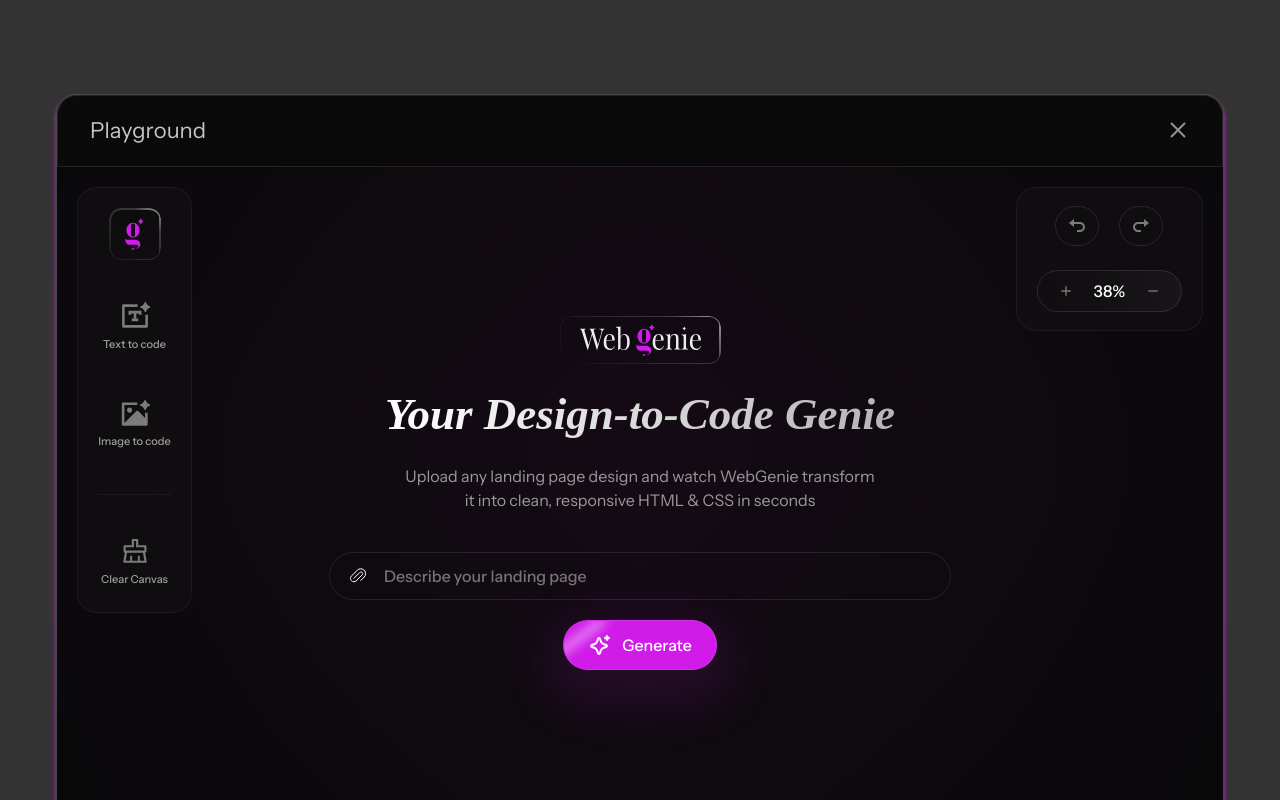
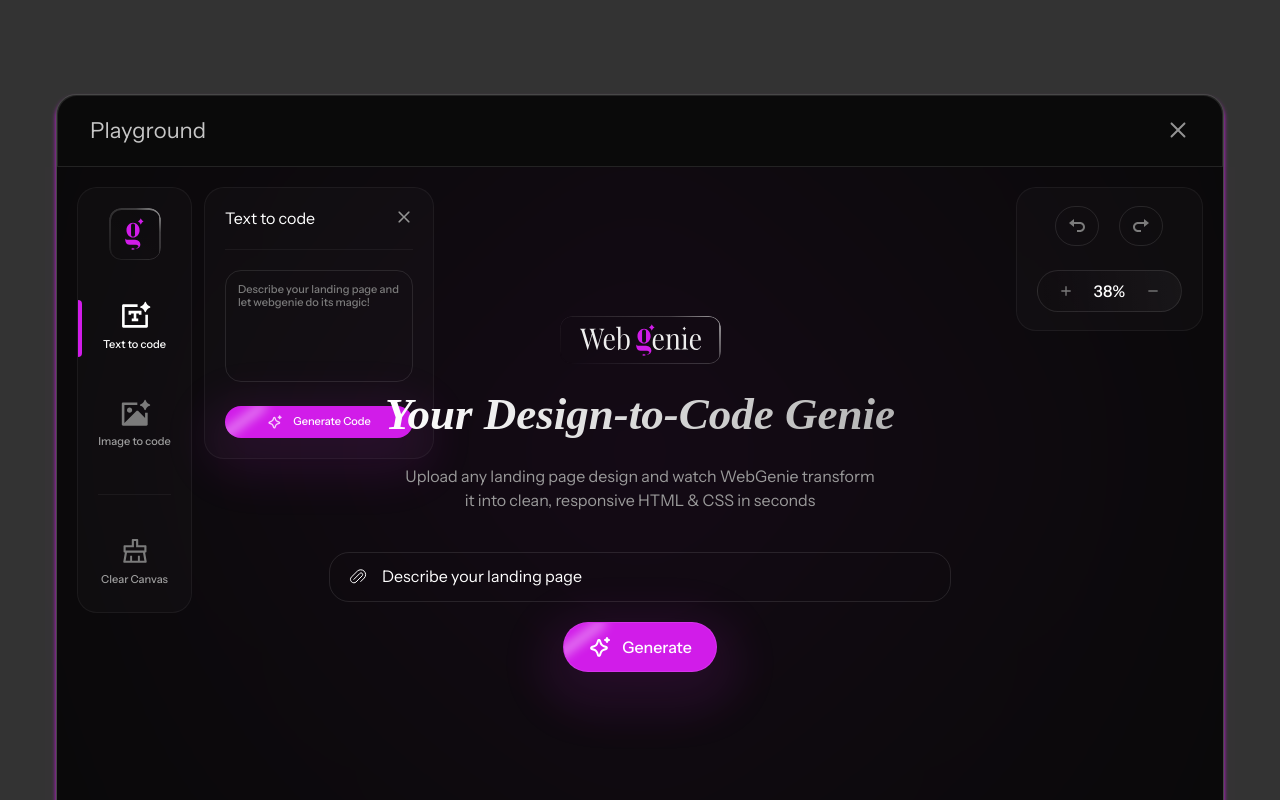
Before and after one commit to sangar-1028/web-genie-frontend, a React (Create React App) app: page /playground in a window 1280 px wide. Both pictures are taken after a click on the button "Text to code". Built offline with nearby package versions, Linux system fonts and the light colour scheme.

Commit message:
I have completed the Text to Code modal, fixed issues in the Collapse component and SearchInput form.

```diff
--- a/src/Screen/Playground/Components/DetailContainer.jsx
+++ b/src/Screen/Playground/Components/DetailContainer.jsx
@@ -22,10 +22,10 @@ const DetailContainer = ({ setSearchText, handleGenerateButton}) => {
         Upload any landing page design and watch WebGenie transform it into
         clean, responsive HTML & CSS in seconds
       </div>
-      <form className="text-form">
+      <div className="text-form">
         <div className="inputstyle">
           <AttachmentIcon />
-          <input placeholder="Describe your landing page" />
+          <div className="search-input" contentEditable>Describe your landing page</div>
         </div>
         {/* <InputField
           placeholder="Describe your landing page"
@@ -41,7 +41,7 @@ const DetailContainer = ({ setSearchText, handleGenerateButton}) => {
           Generate
         </ButtonField>
 
-      </form>
+      </div>
       <Ellipse3 className="ellipse-3" />
     </>
   );
--- a/src/Screen/Playground/Components/MenuContainer.jsx
+++ b/src/Screen/Playground/Components/MenuContainer.jsx
@@ -2,7 +2,18 @@ import React, { useMemo } from "react";
 import { Icon } from "../../../assests/images/constant";
 import "./style.scss";
 import { Divider } from "antd";
-const MenuContainer = ({ screenSize, setEnableUploadImage, enableUploadImage }) => {
+const MenuContainer = ({ screenSize, setEnableUploadImage, enableUploadImage, enableText, setEnableText }) => {
+
+  const openModal = (modal) => {
+    if (modal === "image") {
+      setEnableUploadImage(!enableUploadImage);
+      setEnableText(false);
+    }
+    if (modal === "text") {
+      setEnableUploadImage(false);
+      setEnableText(!enableText);
+    }
+  }
 
   const isScreenSmall = useMemo(() => {
     if (window.innerWidth > 1024) {
@@ -17,12 +28,12 @@ const MenuContainer = ({ screenSize, setEnableUploadImage, enableUploadImage })
       <button className="logoContainer">
         <img src={Icon.logoIcon} alt="logo style" />
       </button>
-      <button className="itemContainer">
-        <img src={Icon.EditText} alt="edit icon" width={32} height={32} />
+      <button className={`itemContainer ${enableText ? "is-active" : ""}`} onClick={() => openModal("text")}>
+        <img src={enableText ? Icon.EditTextLight : Icon.EditText} alt="edit icon" width={32} height={32} />
         <div className="itemText">Text to code</div>
       </button>
 
-      <button className={`itemContainer ${enableUploadImage ? "is-active" : ""}`} onClick={() => setEnableUploadImage(!enableUploadImage)}>
+      <button className={`itemContainer ${enableUploadImage ? "is-active" : ""}`} onClick={() => openModal("image")}>
         <img
           src={enableUploadImage ? Icon.ImageUploaderLight : Icon.ImageUploader}
           alt="upload icon"
--- /dev/null
+++ b/src/Screen/Playground/Components/TextGenerateContainer.jsx
@@ -0,0 +1,79 @@
+import React, { useRef, useState } from "react";
+import { CgClose } from "react-icons/cg";
+import "./style.scss";
+import { Divider } from "antd";
+import { Icon } from "../../../assests/images/constant";
+import { ToastContainer, toast } from "react-toastify";
+import "react-toastify/dist/ReactToastify.css";
+import { ReactComponent as Line3 } from "../../../assests/icons/line-2.svg"
+import { ReactComponent as GenerateIcon } from "../../../assests/icons/generate.svg";
+import { ReactComponent as LoadingIcon } from "../../../assests/icons/loading.svg"
+
+export const TextGenerateContainer = ({
+  setEnableText,
+  setTextGenerate,
+  handleGenerateButton,
+  isGenerating,
+  textGenerate,
+}) => {
+  const handleGenerateError = () => {
+    toast.error("File size exceeds 1MB! Please upload a smaller image.", {
+      position: "top-right",
+      autoClose: 5000,
+      hideProgressBar: false,
+      closeOnClick: true,
+      pauseOnHover: true,
+      draggable: true,
+      progress: undefined,
+      theme: "colored",
+    });
+  };
+
+  return (
+    <>
+      <div className="text-generate-modal">
+        <div className="uploadImageContainer">
+          <div className="uploadHeaderText">Text to code</div>
+          <button onClick={() => {setEnableText(false); setTextGenerate("")}}>
+            <CgClose
+              color="#939393"
+              size={18}
+            />
+          </button>
+        </div>
+
+        <Divider style={{ borderColor: "#FFFFFF0D", margin: "1.25rem 0" }} />
+
+        <form className={`form-generate ${isGenerating ? "is-generating" : ""}`}>
+          <div className="form-container">
+            <textarea
+              className=""
+              type="input"
+              placeholder="Describe your landing page and let webgenie do its magic!"
+              value={textGenerate}
+              onInput={(e) => setTextGenerate(e.target.value)}
+            />
+            {
+              isGenerating ? (
+                <div className="text-generating">
+                  <LoadingIcon className="loading-icon" />
+                </div>
+              ) : ""
+            }
+          </div>
+        </form>
+
+        <button
+          className={`uploadButtonContainer ${isGenerating ? "is-generating" : ""}`}
+          onClick={handleGenerateButton}
+        >
+          <GenerateIcon className="text-generate-icon" />
+          <span>{isGenerating ? "Generating code..." : "Generate Code"}</span>
+          {!isGenerating ? <Line3 className="line-1" /> : ""}
+        </button>
+      </div>
+
+      <ToastContainer />
+    </>
+  );
+};
--- a/src/Screen/Playground/Components/UploadImageContainer.jsx
+++ b/src/Screen/Playground/Components/UploadImageContainer.jsx
@@ -10,12 +10,12 @@ import { ReactComponent as LoadingIcon } from "../../../assests/icons/loading.sv
 
 export const UploadImageContainer = ({
   setEnableUploadImage,
-  setUploadedImage,
   handleGenerateButton,
-  isGenerating
+  isGenerating,
+  image,
+  setImage
 }) => {
   const fileInputRef = useRef(null);
-  const [image, setImage] = useState(null);
 
   const handleClick = () => {
     fileInputRef.current.click();
@@ -36,13 +36,13 @@ export const UploadImageContainer = ({
 
   const handleFileChange = (event) => {
     const file = event.target.files[0];
+    console.log(file, file.size, 1024 * 1024)
 
     if (file) {
       if (file.size > 1024 * 1024) {
         handleGenerateError();
       } else {
         setImage(file);
-        setUploadedImage(file);
       }
     }
   };
@@ -52,7 +52,7 @@ export const UploadImageContainer = ({
       <div>
         <div className="uploadImageContainer">
           <div className="uploadHeaderText">Upload Image</div>
-          <button onClick={() => setEnableUploadImage(false)}>
+          <button onClick={() => {setEnableUploadImage(false); setImage(null)}}>
             <CgClose
               color="#939393"
               size={18}
--- a/src/Screen/Playground/Components/style.scss
+++ b/src/Screen/Playground/Components/style.scss
@@ -141,24 +141,29 @@
 
 .inputstyle {
   width: 100%;
-  height: 48px;
-  padding: 10px 16px;
-  border-radius: 100px;
+  // height: 48px;
+  padding: 12px 16px;
+  border-radius: 20px;
   border: 1px solid #FFFFFF1A;
   display: flex;
-  align-items: center;
+  align-items: start;
   gap: 0.75rem;
   background-color: transparent;
   margin-bottom: 1.25rem;
 }
 
-.inputstyle input {
+.inputstyle .search-input {
+  outline: none;
+  max-height: 200px;
+  overflow: auto;
   flex: 1 0 0;
   height: 100%;
   font-family: "Instrument Sans";
   font-weight: 400;
   font-size: 16px;
+  line-height: 22px;
   color: white;
+  resize: none;
 }
 
 .generate-btn {
@@ -176,9 +181,9 @@
   line-height: 20px;
 }
 
-.inputstyle input::placeholder {
-  font-weight: 500;
-}
+// .inputstyle .search-input::placeholder {
+//   font-weight: 500;
+// }
 
 .inputstylefocus {
   height: 48px;
@@ -279,6 +284,15 @@
   overflow: hidden;
 }
 
+.text-generate-modal .uploadButtonContainer.is-generating {
+  color: white;
+  opacity: 0.8;
+}
+
+.text-generate-modal .uploadButtonContainer .text-generate-icon {
+  opacity: 0.8;
+}
+
 .uploadButtonContainer.is-generating {
   border: 1px solid rgba(255, 255, 255, 0.1);
   background-color: unset;
@@ -291,12 +305,28 @@
   opacity: 0.5;
 }
 
+.uploadButtonContainer .text-generate-icon {
+  width: 1rem;
+  height: 1rem;
+}
+
 .upload-img-container {
   width: 100%;
   display: flex;
   justify-content: center;
   margin-bottom: 1.25rem;
   position: relative;
+}
+
+.text-generating {
+  position: absolute;
+  inset: 0;
+  background-color: transparent;
+  // background: rgba(0, 0, 0, 0.4);
+  display: flex;
+  justify-content: center;
+  align-items: center;
+  border-radius: 16px;
 }
 
 .img-generating {
@@ -308,7 +338,7 @@
   align-items: center;
 }
 
-.img-generating .loading-icon {
+.img-generating .loading-icon, .text-generating .loading-icon {
   animation: rotating infinite 0.7s linear;
 }
 
@@ -318,6 +348,38 @@
   }
 }
 
+.form-generate {
+  width: 100%;
+}
+
+.form-generate .form-container {
+  position: relative;
+  margin-bottom: 1.25rem;
+}
+
+.form-generate textarea {
+  width: 100%;
+  height: 112px;
+  padding: 12px;
+  border-radius: 16px;
+  border: 1px solid rgba(255, 255, 255, 0.1);
+  background-color: transparent;
+  font-size: 11px;
+  line-height: 13.42px;
+  outline: none;
+  color: rgba(255, 255, 255, 1);
+  font-family: inherit;
+  resize: none;
+}
+
+.form-generate textarea::placeholder {
+  font-weight: 500;
+  color: rgba(123, 123, 123, 1);
+}
+
+.form-generate.is-generating textarea {
+  color: rgba(49, 49, 49, 1);
+}
 
 .cancel-generating-btn {
   width: 100%;
@@ -381,16 +443,47 @@
 
 .custom .ant-collapse-item >.ant-collapse-header{
   color: #C6C6C6;
-
-font-family: "Instrument Sans";
-font-size: 16px;
-font-weight: 600;
-line-height: 19.52px;
-
+  font-size: 16px;
+  font-weight: 600;
+  line-height: 19.52px;
 }
 
 .customContainer .ant-collapse-content-box {
   padding: 0px !important;
+}
+
+.playgroundFooterContainer .collapse-container {
+  width: 100%;
+  margin: 0 1.25rem;
+  border-color: transparent !important;
+}
+
+.playgroundFooterContainer .collapse-container .ant-collapse-header {
+  height: 72px;
+  padding: 20px 32px;
+  border-radius: 20px 20px 0px 0px !important;
+  // border-bottom: 1px solid;
+  background: rgba(15, 15, 15, 1);
+  display: flex;
+  justify-content: space-between;
+  align-items: center;
+}
+
+.playgroundFooterContainer .collapseExpand {
+  display: flex;
+  gap: 1.25rem;
+  align-items: center;
+}
+
+.playgroundFooterContainer .collapse-container .header-text {
+  font-size: 16px;
+  font-weight: 500;
+  line-height: 19.52px;
+  color: rgba(198, 198, 198, 1);
+}
+
+.collapse-container.ant-collapse .ant-collapse-content {
+  border: none;
 }
 
 
@@ -427,3 +520,9 @@ line-height: 19.52px;
     width: 80%;
   }
 }
+
+.generated-img {
+  max-width: 566px;
+  max-height: 402px;
+  object-fit: contain;
+}
--- a/src/Screen/Playground/index.jsx
+++ b/src/Screen/Playground/index.jsx
@@ -12,13 +12,17 @@ import {
   CollapseContainer,
 } from "./Components";
 import { toast } from "react-toastify";
+import { TextGenerateContainer } from "./Components/TextGenerateContainer";
 const Playground = ({ onClose }) => {
 
+  const [image, setImage] = useState(null);
   const [enableUploadImage, setEnableUploadImage] = useState(false);
-  const [uploadedImage, setUploadedImage] = useState(null);
+  const [enableText, setEnableText] = useState(false);
+  const [textGenerate, setTextGenerate] = useState("")
+  const [generatedImage, setGeneratedImage] = useState(null);
   const [searchText, setSearchText] = useState("");
   const [enableCollapse, setEnableCollapse] = useState(false);
-  const [isGenerating, setIsGenerating] = useState(true)
+  const [isGenerating, setIsGenerating] = useState(false)
 
   const [screenSize, setScreenSize] = useState({
     width: calculateSize(window.innerWidth),
@@ -40,20 +44,31 @@ const Playground = ({ onClose }) => {
   };
 
   const handleGenerateButton = useCallback((event, cancel = false) => {
+    console.log(textGenerate)
+    console.log(image)
+
     if (cancel) {
       setIsGenerating(false)
       setEnableCollapse(false)
       return;
     }
 
-    if (uploadedImage || searchText) {
+    if (image || textGenerate || searchText) {
       setIsGenerating(true)
       setTimeout(() => {
-        setEnableCollapse(true);
+        // Display the code editor
+        // setEnableCollapse(true);
+        // Remove all loading UI
         setIsGenerating(false);
+        // Set Image to display
+        setGeneratedImage(image);
+
+        // Close all modals
+        setEnableText(false);
+        setEnableUploadImage(false);
       }, 5000)
     } else handleGenerateInfo();
-  }, [searchText, uploadedImage, enableCollapse]);
+  }, [searchText, generatedImage, textGenerate, enableCollapse, isGenerating, image]);
 
   useEffect(() => {
     const handleResize = () => {
@@ -89,13 +104,27 @@ const Playground = ({ onClose }) => {
               screenSize={screenSize}
               setEnableUploadImage={setEnableUploadImage}
               enableUploadImage={enableUploadImage}
+              enableText={enableText}
+              setEnableText={setEnableText}
             />
             {enableUploadImage && (
               <div className="playgroundModalUploadContainer">
                 <UploadImageContainer
                   setEnableUploadImage={setEnableUploadImage}
-                  setUploadedImage={setUploadedImage}
                   handleGenerateButton={handleGenerateButton}
+                  isGenerating={isGenerating}
+                  image={image}
+                  setImage={setImage}
+                />
+              </div>
+            )}
+            {enableText && (
+              <div className="playgroundModalUploadContainer">
+                <TextGenerateContainer
+                  setEnableText={setEnableText}
+                  setTextGenerate={setTextGenerate}
+                  handleGenerateButton={handleGenerateButton}
+                  textGenerate={textGenerate}
                   isGenerating={isGenerating}
                 />
               </div>
@@ -113,14 +142,14 @@ const Playground = ({ onClose }) => {
               //     : "100%",
             }}
           >
-            {/* {uploadedImage ? (
-              <img src={URL.createObjectURL(uploadedImage)} alt="uploadedimage" />
-            ) : ( */}
+            {generatedImage ? (
+              <img className="generated-img" src={URL.createObjectURL(generatedImage)} alt="Website generated" />
+            ) : (
               <DetailContainer
                 setSearchText={setSearchText}
                 handleGenerateButton={handleGenerateButton}
               />
-            {/* )} */}
+            )}
           </div>
           {screenSize.size > 1024 && (
             <div className="playgroudSizeContainer">
@@ -129,11 +158,11 @@ const Playground = ({ onClose }) => {
           )}
         </div>
 
-        {enableCollapse ? (
+        {generatedImage ? (
           <div className="playgroundFooterContainer">
             <CollapseContainer
               setEnableCollapse={setEnableCollapse}
-              img={uploadedImage}
+              img={generatedImage}
               searchText={searchText}
               screenSize={screenSize}
             />
--- a/src/Screen/Playground/style.scss
+++ b/src/Screen/Playground/style.scss
@@ -139,6 +139,8 @@
   width: 100%;
   position: relative;
   z-index: 3;
+  display: flex;
+  align-items: flex-end;
 }
 
 .playgroundFooterBarContainer {
--- a/src/assests/images/constant.js
+++ b/src/assests/images/constant.js
@@ -2,6 +2,7 @@ import  Brush from "./BrushClear.svg";
 import EditText from "./GenerateText.svg";
 import ImageUploader from "./ImageUpload.svg"
 import ImageUploaderLight from "../icons/image-ai-bright.svg"
+import TextGenerateLight from "../icons/text-ai-bright.svg"
 import logo from "../icons/logo.svg";
 import LogoIcon from "../icons/logo-icon.svg"
 import star from "./star.svg";
@@ -17,6 +18,7 @@ export const Icon = {
     EditText : EditText,
     ImageUploader : ImageUploader,
     ImageUploaderLight: ImageUploaderLight,
+    EditTextLight: TextGenerateLight,
     logo : logo,
     logoIcon: LogoIcon,
     star:star,
--- a/src/index.css
+++ b/src/index.css
@@ -33,8 +33,9 @@ button {
   padding: 0;
 }
 
-input {
+input, textarea {
   outline: none;
   border: none;
   background: transparent;
+  font-family: inherit;
 }
```
Also changed, not shown: src/Screen/Playground/Components/Collapse.jsx (+26 -23 lines), src/assests/icons/code-block-purple.svg (added), src/assests/icons/text-ai-bright.svg (added).
